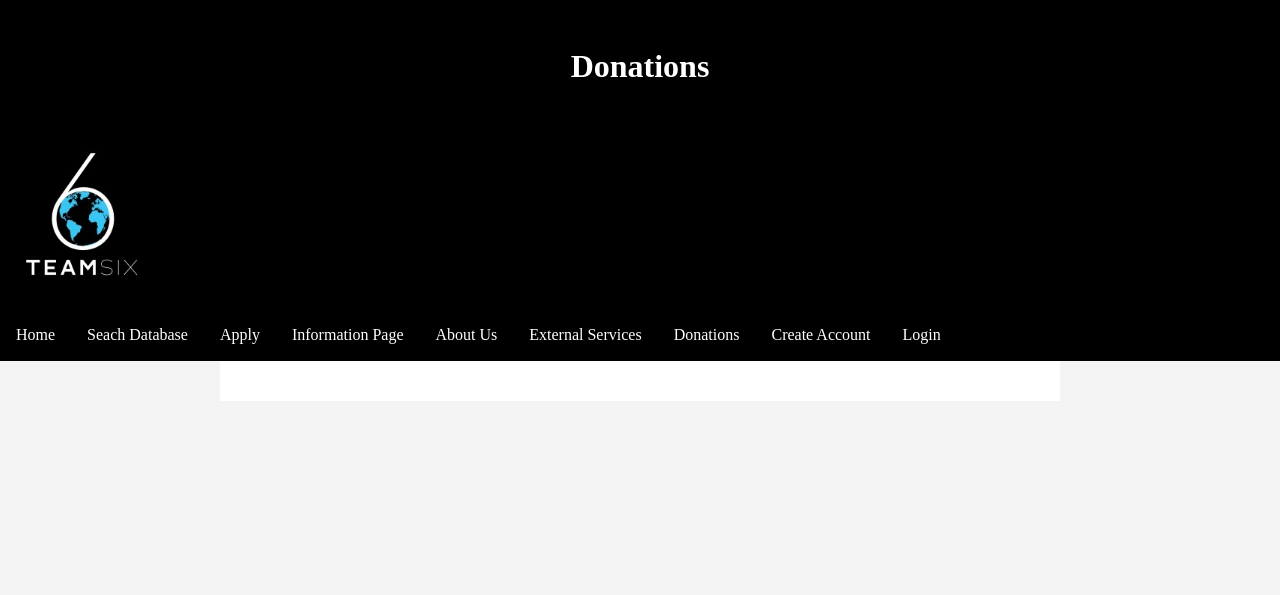
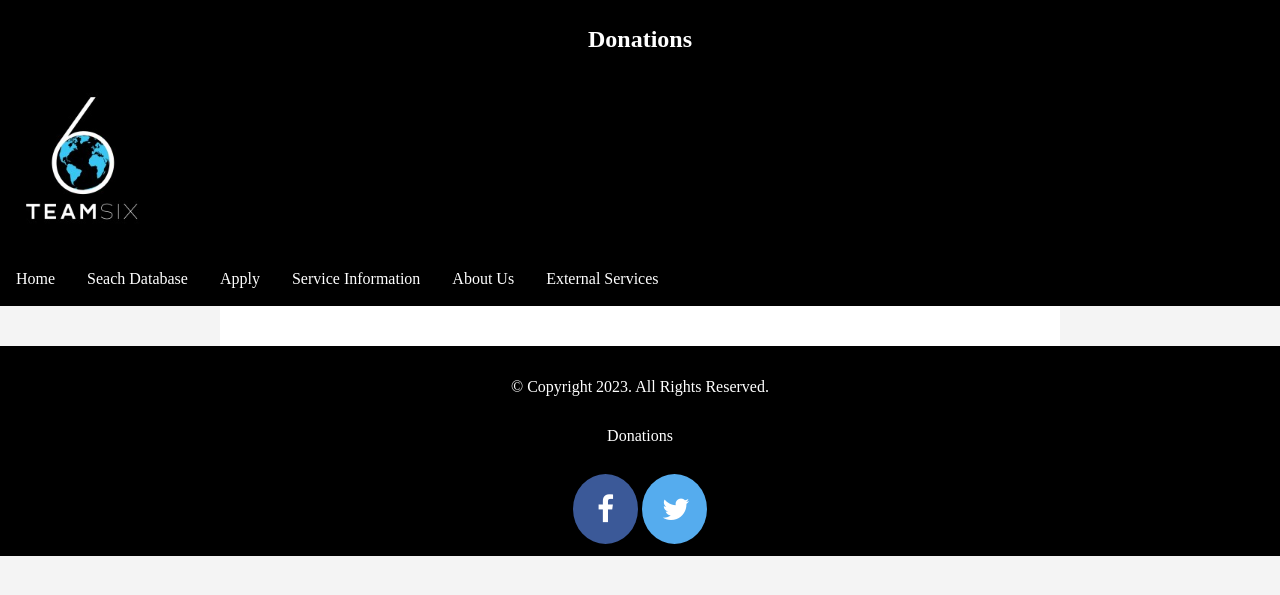
Before and after one commit to gonzalezricardo315/Distress-Aid-Project, a PHP site: page /donations.html in a window 1280 px wide. Shown: the top 595 px of the page. Run offline with PHP 8.4, Linux system fonts and the light colour scheme.

Commit message:
Updated footer and navbar for each page

```diff
--- a/Skeleton Project/donations.html
+++ b/Skeleton Project/donations.html
@@ -1,9 +1,14 @@
 <!DOCTYPE html>
 <html lang="en">
+
 <head>
     <meta charset="UTF-8">
     <meta name="viewport" content="width=device-width, initial-scale=1.0">
-    <title>About Us</title>
+
+    <!-- Add icon library -->
+    <link rel="stylesheet" href="https://cdnjs.cloudflare.com/ajax/libs/font-awesome/4.7.0/css/font-awesome.min.css">
+
+    <title>Donate Now!</title>
     <style>
         header {
             background-color: #000000;
@@ -58,7 +63,7 @@
             position: absolute;
             background-color: #000000;
             min-width: 160px;
-            box-shadow: 0px 8px 16px 0px rgba(0,0,0,0.2);
+            box-shadow: 0px 8px 16px 0px rgba(0, 0, 0, 0.2);
             z-index: 1;
         }
 
@@ -77,26 +82,24 @@
         ul.tab-list li:hover .dropdown-content {
             display: block;
         }
-
-
     </style>
 
     <link rel="stylesheet" href="navbar_styles.css">
 </head>
+
 <body>
-    <header>
-        <h1>Donations</h1>
-    </header>
-
     <!-- Normal Nav Menu (for Tablet/Dekstop) -->
     <nav class="navbar navbar-expand-sm bg-dark">
         <div class="container-fluid text-secondary">
-            <a class="navbar-brand" href="index.html"><img src="images/teamSix.png" class="rounder" alt="DD Logo"
+            <header>
+                <h1 style="display: inline;">Donations</h1>
+            </header>
+            <a class="navbar-brand" href="home.html"><img src="images/teamSix.png" class="rounder" alt="DD Logo"
                     width="150" height="150"></a>
 
             <ul class="navbar-nav">
                 <li class="nav-item">
-                    <a class="nav-link" href="index.html">Home</a>
+                    <a class="nav-link" href="home.html">Home</a>
                 </li>
                 <li class="nav-item">
                     <a class="nav-link" href="searchDatabase.html">Seach Database</a>
@@ -105,7 +108,7 @@
                     <a class="nav-link" href="apply.html">Apply</a>
                 </li>
                 <li class="nav-item">
-                    <a class="nav-link" href="Services.html">Information Page</a>
+                    <a class="nav-link" href="Services.html">Service Information</a>
                 </li>
                 <li class="nav-item">
                     <a class="nav-link" href="aboutUs.html">About Us</a>
@@ -113,43 +116,48 @@
                 <li class="nav-item">
                     <a class="nav-link" href="external.html">External Services</a>
                 </li>
-                <li class="nav-item">
-                    <a class="nav-link" href="donations.html">Donations</a>
-                </li>
-                <li class="nav-item">
-                    <a class="nav-link" href="createAccount.html">Create Account</a>
-                </li>
-                <li class="nav-item">
-                    <a class="nav-link" href="login.html">Login</a>
-                </li>
             </ul>
         </div>
     </nav>
 
     <!-- Hamburger Nav Menu (for Mobile) -->
     <div class="topnav d-sm-block d-md-none mobile">
-        <a href="index.html" class="active"><img src="images/teamSix.png" class="rounded" alt="DD Logo" width="75"
+        <a href="home.html" class="active"><img src="images/teamSix.png" class="rounded" alt="DD Logo" width="75"
                 height="75"></a>
         <div id="myLinks">
-            <a href="index.html" class="active">Home</a>
+            <a href="home.html" class="active">Home</a>
             <a href="searchDatabase.html">Seach Database</a>
             <a href="apply.html">Apply</a>
-            <a href="Services.html">Information Page</a>
+            <a href="Services.html">Service Information</a>
             <a href="aboutUs.html">About Us</a>
             <a href="external.html">External Services</a>
-            <a href="donations.html">Donations</a>
-            <a href="createAccount.html">Create Account</a>
-            <a href="login.html">Login</a>
         </div>
         <a href="javascript:void(0);" class="icon" onclick="navbar()"><i class="fa fa-bars"></i></a>
     </div>
 
-    <div class="container">
+    <main>
+        <div class="container">
 
-        <script type="text/javascript" src="https://form.jotform.com/jsform/232908783824164"></script>
+            <script type="text/javascript" src="https://form.jotform.com/jsform/232908783824164"></script>
 
-        <script src="navbar.js"></script>
+            <script src="navbar.js"></script>
 
-    </div>
+        </div>
+    </main>
+
+    <footer>
+        <div>
+            <p>&copy; Copyright 2023. All Rights Reserved.</p>
+
+            <!-- Link to Donations page -->
+            <a class="footer-link" href="donations.html">Donations</a>
+
+            <!-- Social Media Icons -->
+            <a href="https://facebook.com" class="fa fa-facebook"></a>
+            <a href="https://twitter.com" class="fa fa-twitter"></a>
+        </div>
+    </footer>
+
 </body>
+
 </html>
--- a/Skeleton Project/navbar_styles.css
+++ b/Skeleton Project/navbar_styles.css
@@ -1,3 +1,47 @@
+/* Styles for navbar and footer elements */
+
+/* Footer styles */
+footer {
+    text-align: center;
+    padding: 12px 12px;
+    background-color: black;
+    color: white;
+}
+
+.footer-link {
+    text-decoration: none;
+    padding-bottom: 2%;
+    color: white;
+}
+
+.footer-link:hover {
+    text-decoration: underline;
+}
+
+.fa {
+    padding: 20px;
+    font-size: 30px;
+    width: 50px;
+    text-align: center;
+    text-decoration: none;
+    border-radius: 50%;
+}
+
+/* Facebook */
+.fa-facebook {
+    background: #3B5998;
+    color: white;
+    width: 25px;
+}
+
+/* Twitter */
+.fa-twitter {
+    background: #55ACEE;
+    color: white;
+    width: 25px;
+}
+
+/* Navbar styles */
 /* Show mobile class, hide tablet-desktop class */
 @media screen and (max-width: 768px) {
     .grid-container {
```
Also changed, not shown: Skeleton Project/Services.html (+27 -22 lines), Skeleton Project/aboutUs.html (+64 -35 lines), Skeleton Project/apply.html (+14 -24 lines), Skeleton Project/external.html (+32 -25 lines), Skeleton Project/home.html (+19 -24 lines), Skeleton Project/searchDatabase.html (+28 -24 lines), Skeleton Project/images/positivethinking.png (added).
